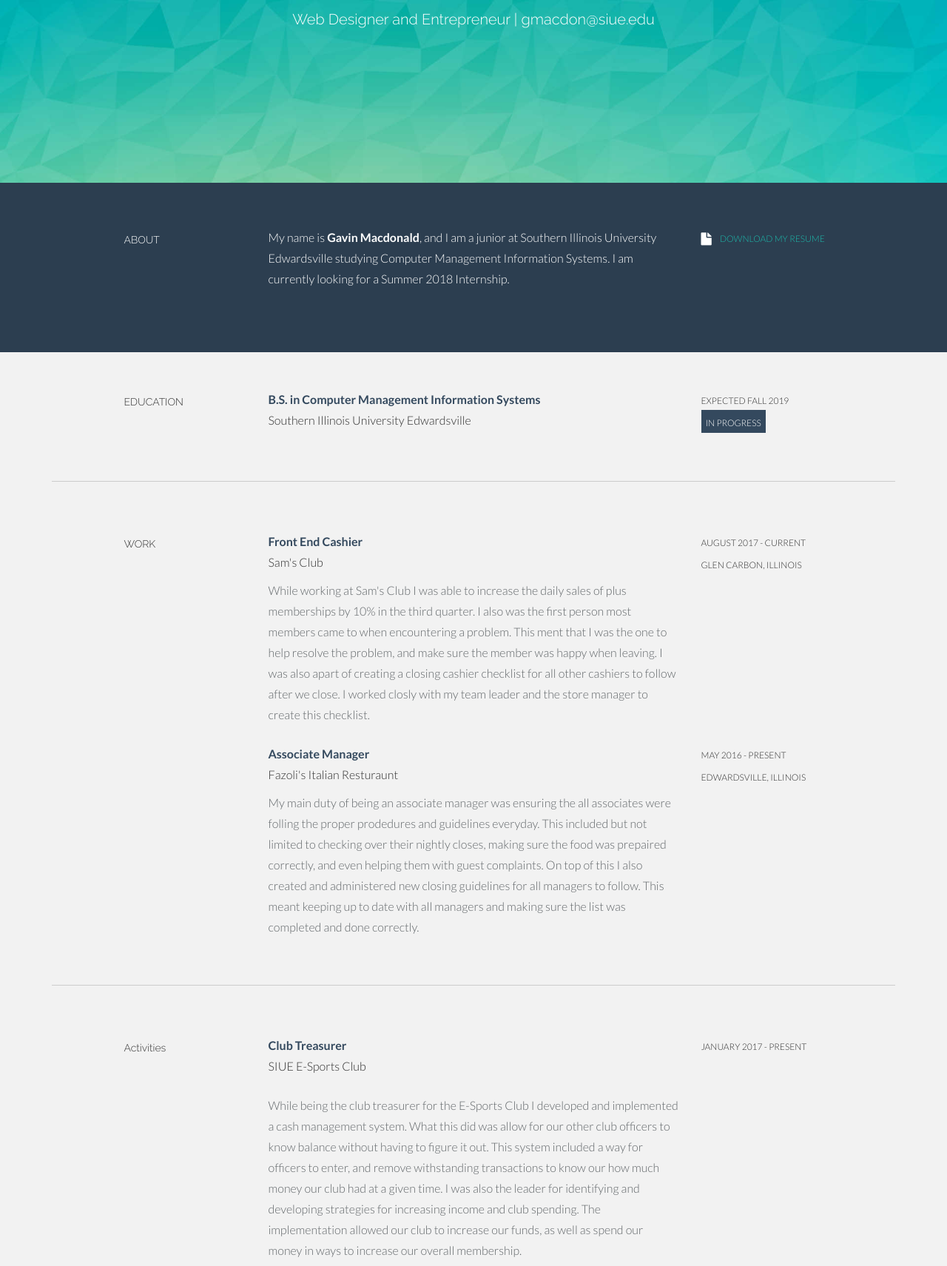
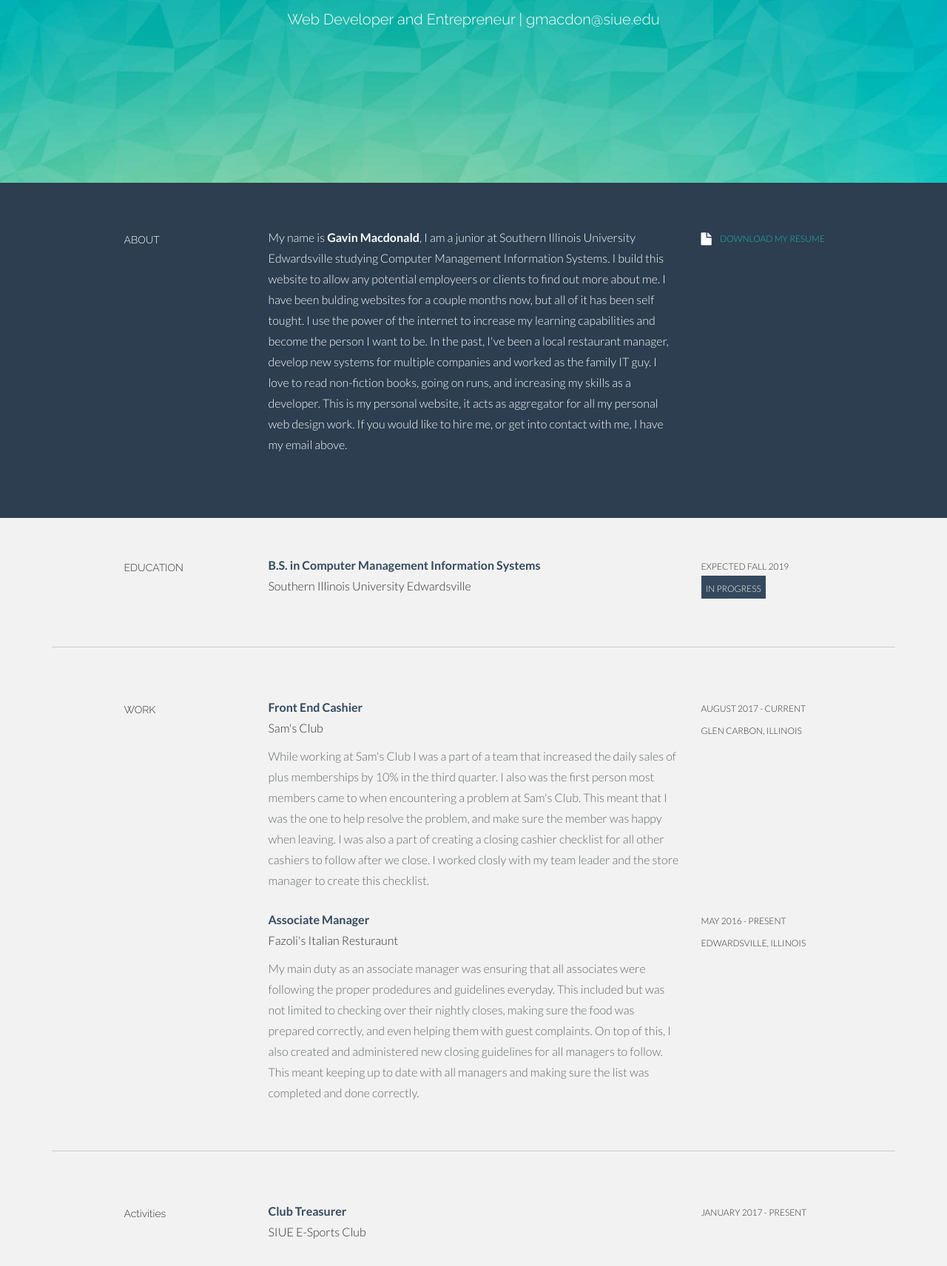
Before and after one commit to GavinPMacdonald/GavinPMacdonald.github.io, a plain HTML site: page index.html in a window 1280 px wide. Shown: the part 253-1964 px from the top of the page at 74% size. Drawn offline with Linux system fonts and the light colour scheme.

Commit message:
Doing more stuff

```diff
--- a/index.html
+++ b/index.html
@@ -42,7 +42,7 @@
 					<!-- EDIT: name -->
 					<h1>Gavin Macdonald</h1>
 					<!-- EDIT: title | email -->
-					<h3>Web Designer and Entrepreneur | <a href="mailto:gmacdon@siue.edu" target="_blank">gmacdon@siue.edu</a></h3>
+					<h3>Web Developer and Entrepreneur | <a href="mailto:gmacdon@siue.edu" target="_blank">gmacdon@siue.edu</a></h3>
 				</div><!--/.col-lg-12 -->
 			</div><!--/.row -->
 		</div><!--/.container -->
@@ -59,7 +59,7 @@
 				</div>
 				<div class="col-lg-6">
 					<!-- EDIT: about -->
-					<p>My name is <strong>Gavin Macdonald</strong>, and I am a junior at Southern Illinois University Edwardsville studying Computer Management Information Systems. I am currently looking for a Summer 2018 Internship.</p>
+					<p>My name is <strong>Gavin Macdonald</strong>, I am a junior at Southern Illinois University Edwardsville studying Computer Management Information Systems. I build this website to allow any potential employeers or clients to find out more about me. I have been bulding websites for a couple months now, but all of it has been self tought. I use the power of the internet to increase my learning capabilities and become the person I want to be. In the past, I've been a local restaurant manager, develop new systems for multiple companies and worked as the family IT guy. I love to read non-fiction books, going on runs, and increasing my skills as a developer. This is my personal website, it acts as aggregator for all my personal web design work. If you would like to hire me, or get into contact with me, I have my email above.</p>
 				</div>
 				<div class="col-lg-3">
 					<!-- EDIT: download link -->
@@ -108,7 +108,7 @@
 					<p class="tight"><t>Front End Cashier </t><br/>
 						Sam's Club<br/>
 					</p>
-					<p><more>While working at Sam's Club I was able to increase the daily sales of plus memberships by 10% in the third quarter. I also was the first person most members came to when encountering a problem. This ment that I was the one to help resolve the problem, and make sure the member was happy when leaving. I was also apart of creating a closing cashier checklist for all other cashiers to follow after we close. I worked closly with my team leader and the store manager to create this checklist.</more></p>
+					<p><more>While working at Sam's Club I was a part of a team that increased the daily sales of plus memberships by 10% in the third quarter. I also was the first person most members came to when encountering a problem at Sam's Club. This meant that I was the one to help resolve the problem, and make sure the member was happy when leaving. I was also a part of creating a closing cashier checklist for all other cashiers to follow after we close. I worked closly with my team leader and the store manager to create this checklist.</more></p>
 				</div>
 				<div class="col-lg-3">
 					<p><sm>AUGUST 2017 - CURRENT <br />
@@ -120,7 +120,7 @@
 					<p class="tight"><t>Associate Manager</t><br/>
 						Fazoli's Italian Resturaunt<br/>
 					</p>
-					<p><more>My main duty of being an associate manager was ensuring the all associates were folling the proper prodedures and guidelines everyday. This included but not limited to checking over their nightly closes, making sure the food was prepaired correctly, and even helping them with guest complaints. On top of this I also created and administered new closing guidelines for all managers to follow. This meant keeping up to date with all managers and making sure the list was completed and done correctly.</more></p>
+					<p><more>My main duty as an associate manager was ensuring that all associates were following the proper prodedures and guidelines everyday. This included but was not limited to checking over their nightly closes, making sure the food was prepared correctly, and even helping them with guest complaints. On top of this, I also created and administered new closing guidelines for all managers to follow. This meant keeping up to date with all managers and making sure the list was completed and done correctly.</more></p>
 				</div>
 				<div class="col-lg-3">
 					<p><sm>May 2016 - Present <br />
@@ -144,7 +144,7 @@
 					<p><t>Club Treasurer</t><br/>
 						SIUE E-Sports Club<br/>
 					</p>
-					<p><more>While being the club treasurer for the E-Sports Club I developed and implemented a cash management system. What this did was allow for our other club officers to know balance without having to figure it out. This system included a way for officers to enter, and remove withstanding transactions to know our how much money our club had at a given time. I was also the leader for identifying and developing strategies for increasing income and club spending. The implementation allowed our club to increase our funds, as well as spend our money in ways to increase our overall membership.</more></p>
+					<p><more>While being the club treasurer for the E-Sports Club, I developed and implemented a cash management system. This implementation allowed for the other club officers to know the club balance without having to manually figure it out, which saves time. The system included a way for officers to enter and remove withstanding transactions to accurately see how much money our club had at any given time. I was also the leader for identifying and developing strategies for increasing income and club spending. The implementation has allowed our club to increase our funds, as well as spend our money in ways to increase our overall membership.</more></p>
 				</div>
 				<div class="col-lg-3">
 					<p><sm>January 2017 - Present</sm></p>
--- a/main.css
+++ b/main.css
@@ -1,3 +1,4 @@
+
 body {
   background-color: #f2f2f2;
   font-family: "Lato"; /* OPTIONAL: Google Fonts - base font */
@@ -14,6 +15,7 @@ h1, h2, h3, h4, h5, h6 {
   font-family: "Raleway"; /* OPTIONAL: Google Fonts - title font */
   font-weight: 300;
   color: #333;
+  height: 100%;
 }
 
 /* Paragraph & Typographic */
@@ -90,9 +92,10 @@ a:after {
 }
 
 .header h1 {
-  font-size: 80px;
+  font-size: 70px;
   color: white;
   background: rgba(0,0,0,0.2);
+  background-origin: cover;
 }
 
 .header h3 {
```
